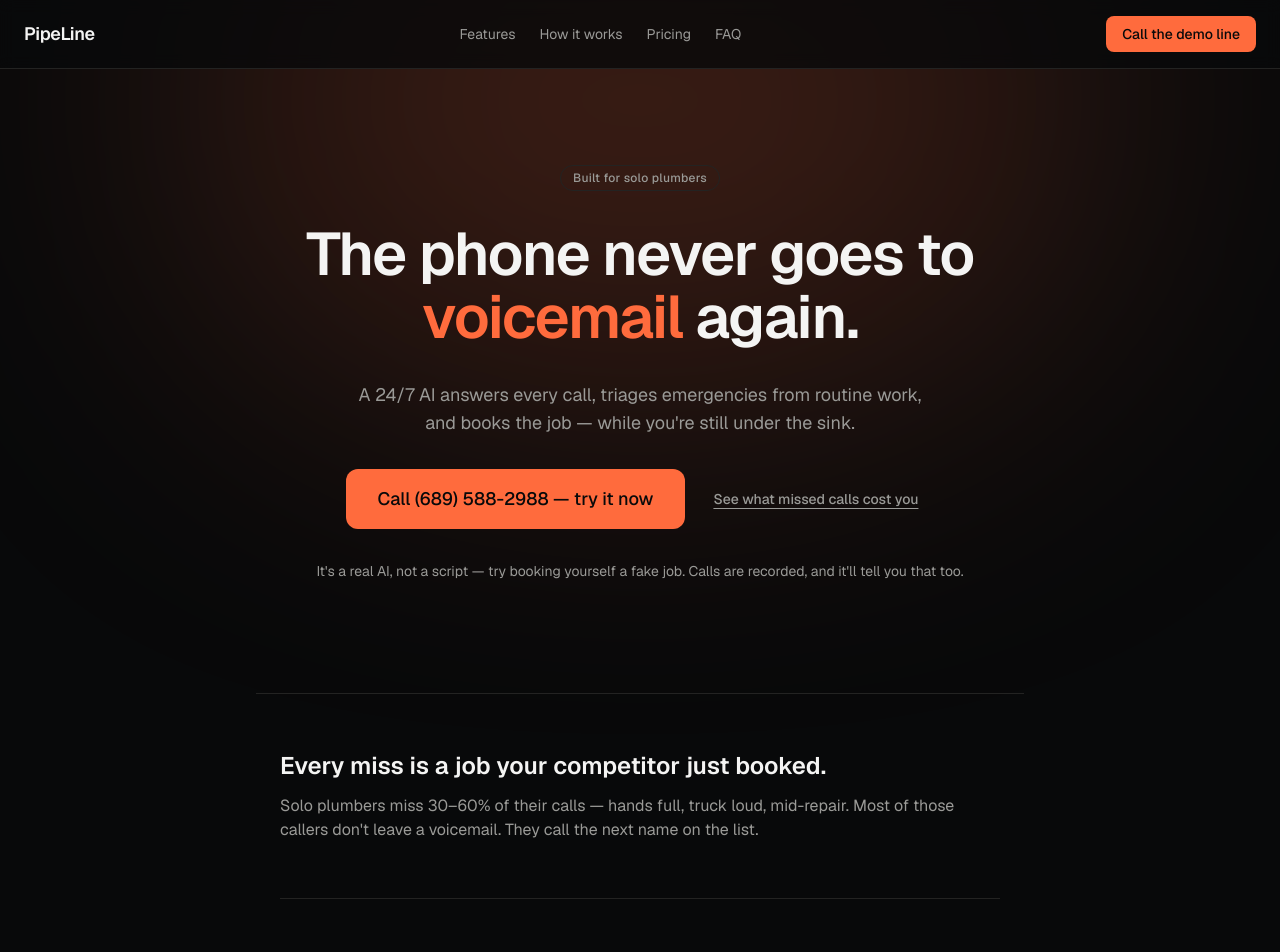
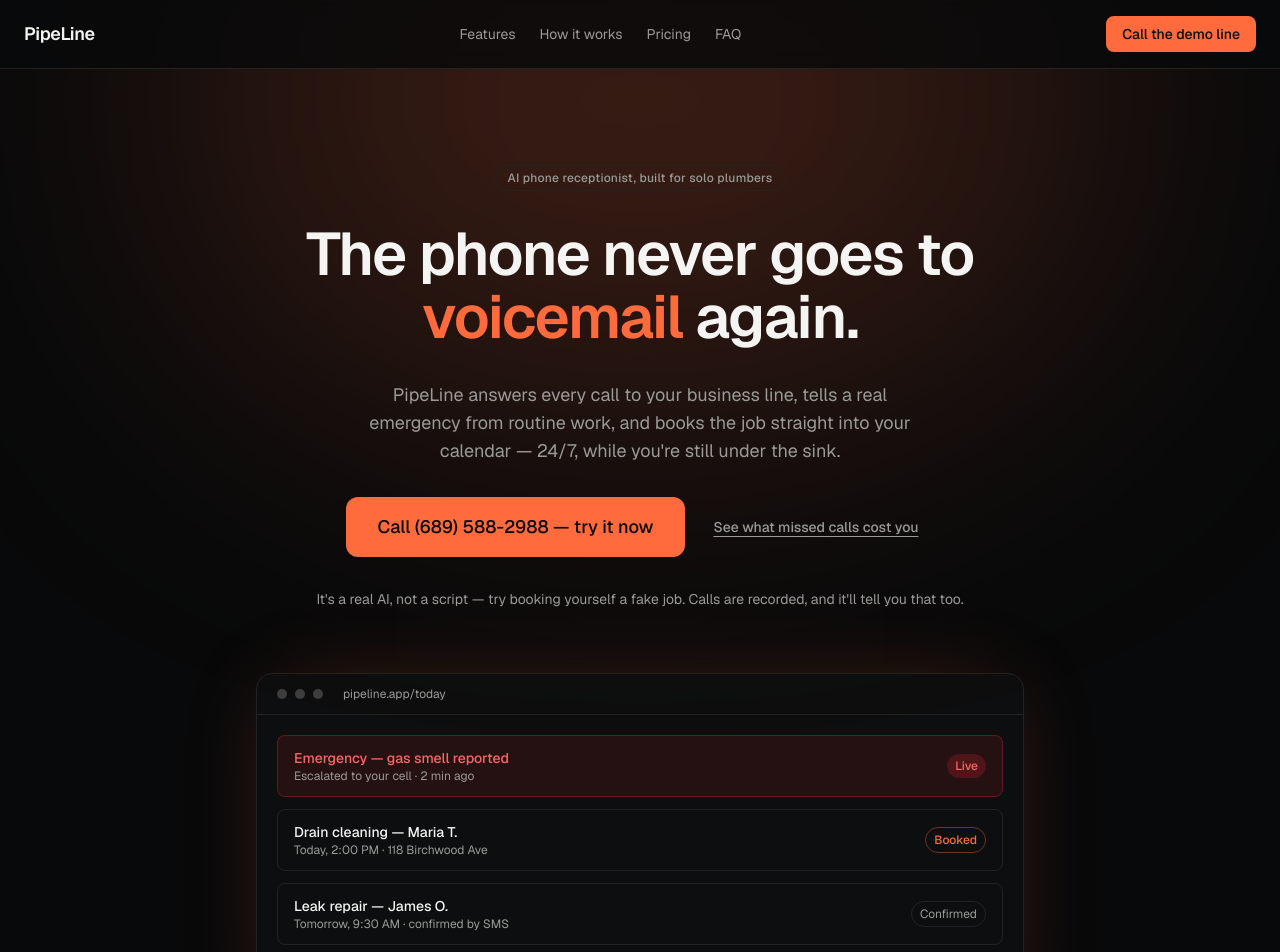
Before and after one commit to Nishal77/Pipeline, a Next.js app in the folder apps/web/: page / in a window 1280 px wide. Shown: the top 952 px of the page. Built offline with nearby package versions, Linux system fonts and the light colour scheme; no server answers.

Commit message:
SEO/GEO: metadata, JSON-LD, sitemap/robots, product visual, clearer hero copy

```diff
--- a/apps/web/src/app/layout.tsx
+++ b/apps/web/src/app/layout.tsx
@@ -12,10 +12,41 @@
   subsets: ["latin"],
 });
 
+// No production domain registered yet — set NEXT_PUBLIC_SITE_URL before launch,
+// this fallback keeps OG/canonical tags valid for local/staging in the meantime.
+const SITE_URL = process.env.NEXT_PUBLIC_SITE_URL ?? "https://pipeline-ai.example.com";
+const TITLE = "PipeLine — AI Answering Service for Plumbers | Never Miss a Call";
+const DESCRIPTION =
+  "PipeLine is a 24/7 AI phone receptionist built for solo plumbers. It answers every call, tells a real emergency from routine work, and books the job straight into your calendar — starting at $59/month.";
+
 export const metadata: Metadata = {
-  title: "PipeLine — The phone never goes to voicemail again",
-  description:
-    "A 24/7 AI phone assistant for solo plumbers. Answers every call, triages emergencies from routine work, and books the job while you're still under the sink.",
+  metadataBase: new URL(SITE_URL),
+  title: { default: TITLE, template: "%s | PipeLine" },
+  description: DESCRIPTION,
+  keywords: [
+    "AI answering service for plumbers",
+    "AI receptionist for contractors",
+    "missed call answering service",
+    "plumber phone answering AI",
+    "24/7 answering service for small business",
+    "AI appointment booking phone",
+  ],
+  authors: [{ name: "PipeLine" }],
+  alternates: { canonical: "/" },
+  robots: { index: true, follow: true },
+  openGraph: {
+    type: "website",
+    url: SITE_URL,
+    siteName: "PipeLine",
+    title: TITLE,
+    description: DESCRIPTION,
+    locale: "en_US",
+  },
+  twitter: {
+    card: "summary_large_image",
+    title: TITLE,
+    description: DESCRIPTION,
+  },
 };
 
 export default function RootLayout({
--- a/apps/web/src/app/manifest.ts
+++ b/apps/web/src/app/manifest.ts
@@ -10,8 +10,8 @@
     description: "24/7 AI voice agent for your business — answers calls, books jobs, sends reminders.",
     start_url: "/today",
     display: "standalone",
-    background_color: "#ffffff",
-    theme_color: "#111827",
+    background_color: "#08090a",
+    theme_color: "#08090a",
     icons: [
       { src: "/icon-192.png", sizes: "192x192", type: "image/png" },
       { src: "/icon-512.png", sizes: "512x512", type: "image/png" },
--- a/apps/web/src/app/page.tsx
+++ b/apps/web/src/app/page.tsx
@@ -79,9 +79,39 @@
   },
 ];
 
+const JSON_LD = {
+  "@context": "https://schema.org",
+  "@graph": [
+    {
+      "@type": "SoftwareApplication",
+      name: "PipeLine",
+      applicationCategory: "BusinessApplication",
+      operatingSystem: "Web",
+      description:
+        "24/7 AI phone receptionist for solo plumbers. Answers every call, triages emergencies, and books jobs straight into the calendar.",
+      offers: [
+        { "@type": "Offer", name: "Solo", price: "59", priceCurrency: "USD", priceValidUntil: "2027-01-01" },
+        { "@type": "Offer", name: "Pro", price: "99", priceCurrency: "USD", priceValidUntil: "2027-01-01" },
+      ],
+    },
+    {
+      "@type": "FAQPage",
+      mainEntity: FAQS.map((f) => ({
+        "@type": "Question",
+        name: f.q,
+        acceptedAnswer: { "@type": "Answer", text: f.a },
+      })),
+    },
+  ],
+};
+
 export default function Home() {
   return (
     <main className="relative flex min-h-screen flex-col overflow-hidden bg-background text-foreground">
+      {/* Structured data — SoftwareApplication + FAQPage, read by search crawlers
+          and AI answer engines (ChatGPT/Perplexity-style citations), not just Google. */}
+      <script type="application/ld+json" dangerouslySetInnerHTML={{ __html: JSON.stringify(JSON_LD) }} />
+
       {/* Sticky nav */}
       <nav className="sticky top-0 z-20 flex items-center justify-between border-b border-border bg-background/80 px-6 py-4 backdrop-blur">
         <span className="text-lg font-semibold tracking-tight">PipeLine</span>
@@ -108,16 +138,16 @@
       <div className="pointer-events-none absolute top-0 left-1/2 h-[600px] w-[900px] -translate-x-1/2 -translate-y-1/3 rounded-full bg-accent/20 blur-[140px]" />
 
       {/* Hero */}
-      <section className="relative flex flex-col items-center gap-8 px-6 pt-24 pb-28 text-center">
+      <section className="relative flex flex-col items-center gap-8 px-6 pt-24 pb-16 text-center">
         <span className="rounded-full border border-border px-3 py-1 text-xs font-medium tracking-wide text-muted">
-          Built for solo plumbers
+          AI phone receptionist, built for solo plumbers
         </span>
         <h1 className="max-w-3xl text-5xl leading-[1.05] font-semibold tracking-tight sm:text-6xl">
           The phone never goes to <span className="text-accent">voicemail</span> again.
         </h1>
         <p className="max-w-xl text-lg text-muted">
-          A 24/7 AI answers every call, triages emergencies from routine work, and books the job —
-          while you&apos;re still under the sink.
+          PipeLine answers every call to your business line, tells a real emergency from routine work, and
+          books the job straight into your calendar — 24/7, while you&apos;re still under the sink.
         </p>
         <div className="flex flex-col items-center gap-3 sm:flex-row">
           <a
@@ -132,6 +162,52 @@
         </div>
         <p className="text-sm text-muted">
           It&apos;s a real AI, not a script — try booking yourself a fake job. Calls are recorded, and it&apos;ll tell you that too.
+        </p>
+      </section>
+
+      {/* Product visual — a stylized illustration of the owner app's Today
+          view, built in CSS/markup (not a photo/screenshot — no real
+          production UI has been captured yet, and a fabricated "screenshot"
+          would be dishonest). Shows the actual real features: live call log,
+          emergency flag, a job the AI just booked. */}
+      <section className="relative flex justify-center px-6 pb-24">
+        <div className="w-full max-w-3xl overflow-hidden rounded-2xl border border-border bg-white/[0.02] shadow-[0_0_80px_-20px_rgba(255,107,61,0.25)]">
+          <div className="flex items-center gap-2 border-b border-border px-5 py-3">
+            <span className="h-2.5 w-2.5 rounded-full bg-white/20" />
+            <span className="h-2.5 w-2.5 rounded-full bg-white/20" />
+            <span className="h-2.5 w-2.5 rounded-full bg-white/20" />
+            <span className="ml-3 text-xs text-muted">pipeline.app/today</span>
+          </div>
+          <div className="flex flex-col gap-3 p-5 text-left">
+            <div className="flex items-center justify-between rounded-lg border border-red-500/30 bg-red-500/10 px-4 py-3">
+              <div>
+                <p className="text-sm font-medium text-red-400">Emergency — gas smell reported</p>
+                <p className="text-xs text-muted">Escalated to your cell · 2 min ago</p>
+              </div>
+              <span className="rounded-full bg-red-500/20 px-2 py-1 text-xs font-medium text-red-400">Live</span>
+            </div>
+            <div className="flex items-center justify-between rounded-lg border border-border px-4 py-3">
+              <div>
+                <p className="text-sm font-medium">Drain cleaning — Maria T.</p>
+                <p className="text-xs text-muted">Today, 2:00 PM · 118 Birchwood Ave</p>
+              </div>
+              <span className="rounded-full border border-accent/40 px-2 py-1 text-xs font-medium text-accent">Booked</span>
+            </div>
+            <div className="flex items-center justify-between rounded-lg border border-border px-4 py-3">
+              <div>
+                <p className="text-sm font-medium">Leak repair — James O.</p>
+                <p className="text-xs text-muted">Tomorrow, 9:30 AM · confirmed by SMS</p>
+              </div>
+              <span className="rounded-full border border-border px-2 py-1 text-xs text-muted">Confirmed</span>
+            </div>
+            <div className="mt-1 flex items-center justify-between rounded-lg bg-white/[0.03] px-4 py-3">
+              <p className="text-sm text-muted">Calls answered today</p>
+              <p className="text-sm font-medium">7 / 7 — zero missed</p>
+            </div>
+          </div>
+        </div>
+        <p className="sr-only">
+          Illustration of the PipeLine owner dashboard, showing a live emergency escalation and two booked jobs.
         </p>
       </section>
 
--- /dev/null
+++ b/apps/web/src/app/robots.ts
@@ -0,0 +1,10 @@
+import type { MetadataRoute } from "next";
+
+const SITE_URL = process.env.NEXT_PUBLIC_SITE_URL ?? "https://pipeline-ai.example.com";
+
+export default function robots(): MetadataRoute.Robots {
+  return {
+    rules: [{ userAgent: "*", allow: "/", disallow: ["/today", "/calls", "/calendar", "/settings", "/onboarding", "/auth"] }],
+    sitemap: `${SITE_URL}/sitemap.xml`,
+  };
+}
--- /dev/null
+++ b/apps/web/src/app/sitemap.ts
@@ -0,0 +1,13 @@
+import type { MetadataRoute } from "next";
+
+const SITE_URL = process.env.NEXT_PUBLIC_SITE_URL ?? "https://pipeline-ai.example.com";
+
+export default function sitemap(): MetadataRoute.Sitemap {
+  const now = new Date();
+  return [
+    { url: `${SITE_URL}/`, lastModified: now, changeFrequency: "weekly", priority: 1 },
+    { url: `${SITE_URL}/privacy`, lastModified: now, changeFrequency: "yearly", priority: 0.3 },
+    { url: `${SITE_URL}/terms`, lastModified: now, changeFrequency: "yearly", priority: 0.3 },
+    { url: `${SITE_URL}/status`, lastModified: now, changeFrequency: "daily", priority: 0.2 },
+  ];
+}
--- a/apps/web/src/proxy.ts
+++ b/apps/web/src/proxy.ts
@@ -24,7 +24,7 @@
     data: { user },
   } = await supabase.auth.getUser();
 
-  const publicPaths = new Set(["/login", "/", "/auth/callback", "/status", "/privacy", "/terms"]);
+  const publicPaths = new Set(["/login", "/", "/auth/callback", "/status", "/privacy", "/terms", "/robots.txt", "/sitemap.xml"]);
   const isPublicPath = publicPaths.has(request.nextUrl.pathname);
   if (!user && !isPublicPath) {
     const url = request.nextUrl.clone();
```
